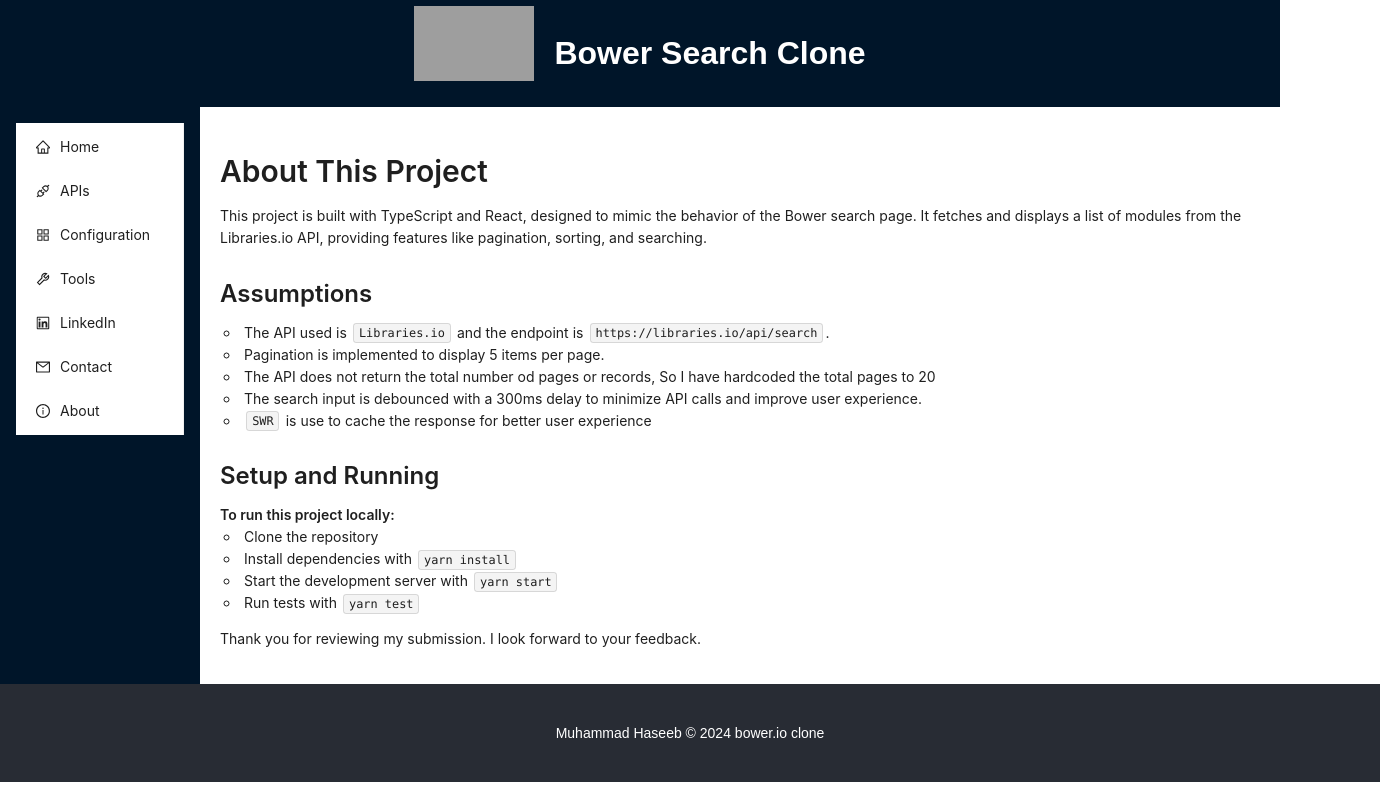
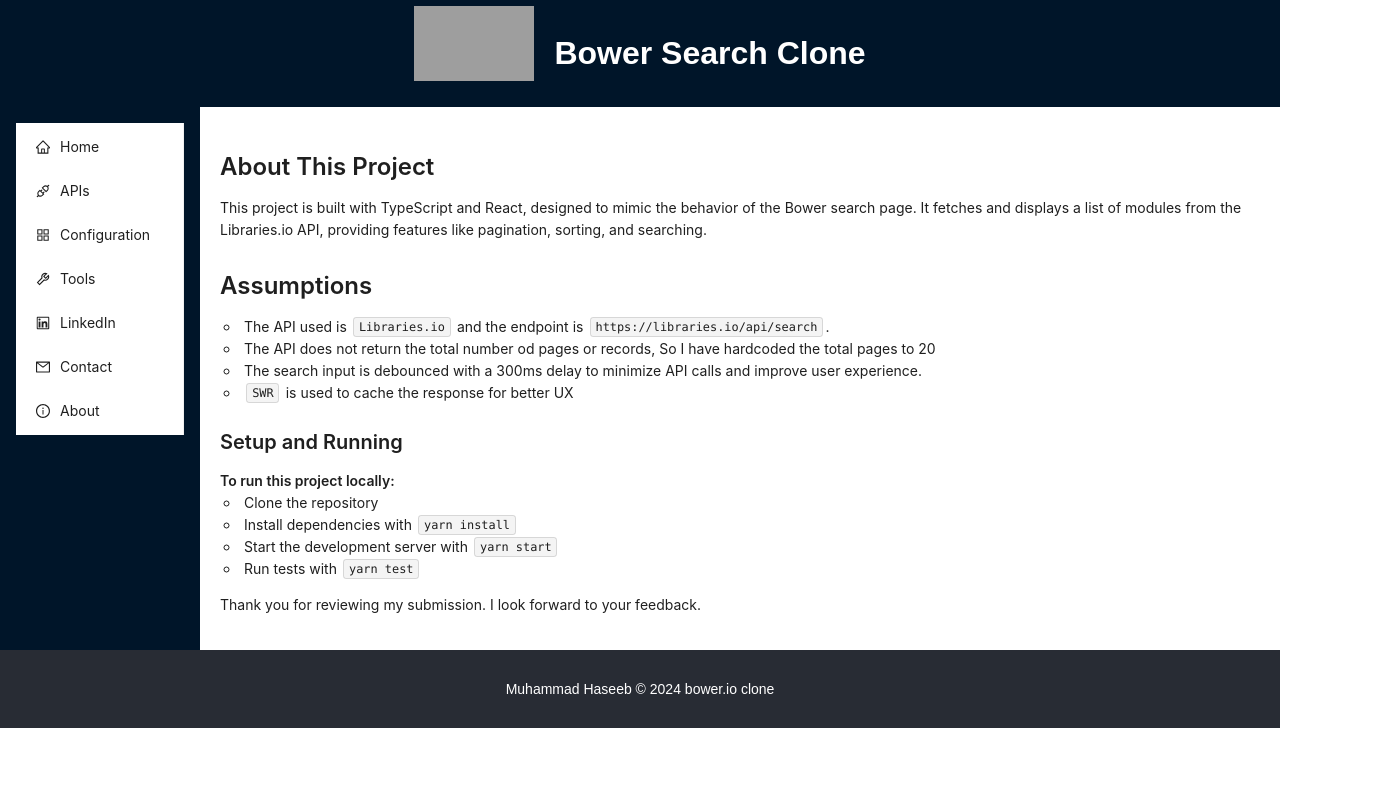
Before and after one commit to haseeb1009/bower-search-clone, a React (Create React App) app: page /about in a window 1280 px wide. Shown: the whole page, 1380 px wide, since content can reach past the window. Built offline with nearby package versions, Linux system fonts and the light colour scheme; grey boxes are pictures that could not be loaded.

Commit message:
Fix styling issues

```diff
--- a/src/index.css
+++ b/src/index.css
@@ -37,18 +37,21 @@ body {
   padding: 20px;
 }
 
-  main>.search-bar {
+main > .search-bar {
   padding: 20px 20px 0 20px;
 }
-  main>.checkbox{
-    padding-left:20px
+
+main > .skeleton {
+  min-height: 450px;
+}
+main > .checkbox {
+  padding-left: 20px;
 }
 .table-container {
   padding: 20px;
 }
 .footer {
-    width: 100%;
-    height: 50px;
+  height: 30px;
   background: #282c34;
   color: white;
   align-content: center;
--- a/src/pages/About.tsx
+++ b/src/pages/About.tsx
@@ -1,34 +1,32 @@
-import React from 'react'
+import React from 'react';
 
 import {
   Layout,
   Typography,
-} from 'antd'
+} from 'antd';
 
-const { Title, Paragraph, Text } = Typography
-const { Content } = Layout
+const { Title, Text } = Typography;
+const { Content } = Layout;
 
 const About: React.FC = () => {
   return (
     <Content>
       <Typography>
-        <Title level={2}>About This Project</Title>
-
-        <Paragraph>
+        <Title level={3}>About This Project</Title>
+        <p>
           This project is built with TypeScript and React, designed to mimic the
           behavior of the Bower search page. It fetches and displays a list of
           modules from the Libraries.io API, providing features like pagination,
           sorting, and searching.
-        </Paragraph>
+        </p>
 
         <Title level={3}>Assumptions</Title>
-        <Paragraph>
+        <p>
           <ul>
             <li>
               The API used is <Text code>Libraries.io</Text> and the endpoint is{' '}
               <Text code>{'https://libraries.io/api/search'}</Text>.
             </li>
-            <li>Pagination is implemented to display 5 items per page.</li>
             <li>
               The API does not return the total number od pages or records, So I
               have hardcoded the total pages to <Text>20</Text>
@@ -38,14 +36,13 @@ const About: React.FC = () => {
               calls and improve user experience.
             </li>
             <li>
-              <Text code>SWR</Text> is use to cache the response for better
-              user experience
+              <Text code>SWR</Text> is used to cache the response for better UX
             </li>
           </ul>
-        </Paragraph>
+        </p>
 
-        <Title level={3}>Setup and Running</Title>
-        <Paragraph>
+        <Title level={4}>Setup and Running</Title>
+        <p>
           <Text strong>To run this project locally:</Text>
           <ul>
             <li>Clone the repository</li>
@@ -59,15 +56,15 @@ const About: React.FC = () => {
               Run tests with <Text code>yarn test</Text>
             </li>
           </ul>
-        </Paragraph>
+        </p>
 
-        <Paragraph>
+        <p>
           Thank you for reviewing my submission. I look forward to your
           feedback.
-        </Paragraph>
+        </p>
       </Typography>
     </Content>
-  )
-}
+  );
+};
 
-export default About
+export default About;
--- a/src/pages/Home.tsx
+++ b/src/pages/Home.tsx
@@ -57,7 +57,7 @@ const Home: React.FC = () => {
         Sort by Stars
       </Checkbox>
       {loading ? (
-        <Skeleton active />
+        <Skeleton className='skeleton' active />
       ) : (
         <Table
           className="table-container"
--- a/src/utils/columns.tsx
+++ b/src/utils/columns.tsx
@@ -39,12 +39,6 @@ export const columns: ColumnsType<ModuleType> = [
     sorter: (a, b) => a.stars - b.stars,
   },
   {
-    title: 'Forks',
-    dataIndex: 'forks',
-    key: 'forks',
-    sorter: (a, b) => a.forks - b.forks,
-  },
-  {
     title: 'Update',
     dataIndex: 'latest_release_published_at',
     key: 'latest_release_published_at',
```
Also changed, not shown: 1 other file (tests, documents, lock files or other folders). Lines whose indentation alone changed are shown as unchanged.
